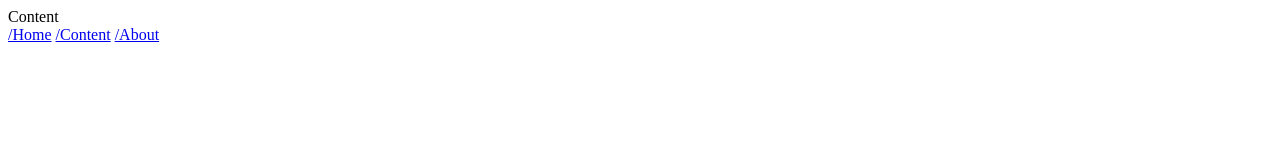
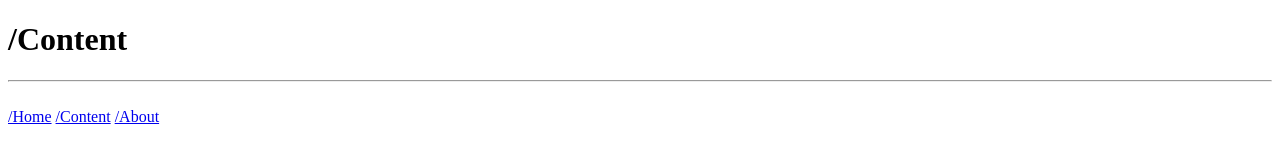
Before and after one commit to DillusPickle/Website, a plain HTML site: page content.html in a window 1280 px wide. Drawn offline with Linux system fonts and the light colour scheme.

Commit message:
Formatting

```diff
--- a/content.html
+++ b/content.html
@@ -7,7 +7,10 @@
     <title>Dilpreet Sidhu - Content</title>
 </head>
 <body>
-    Content
+    <h1>/Content</h1>
+
+    <hr>
+    <br>
 
     <footer>
         <a href="/index.html">/Home</a>
```
Also changed, not shown: about.html (+4 -1 lines), index.html (+4 -1 lines).
